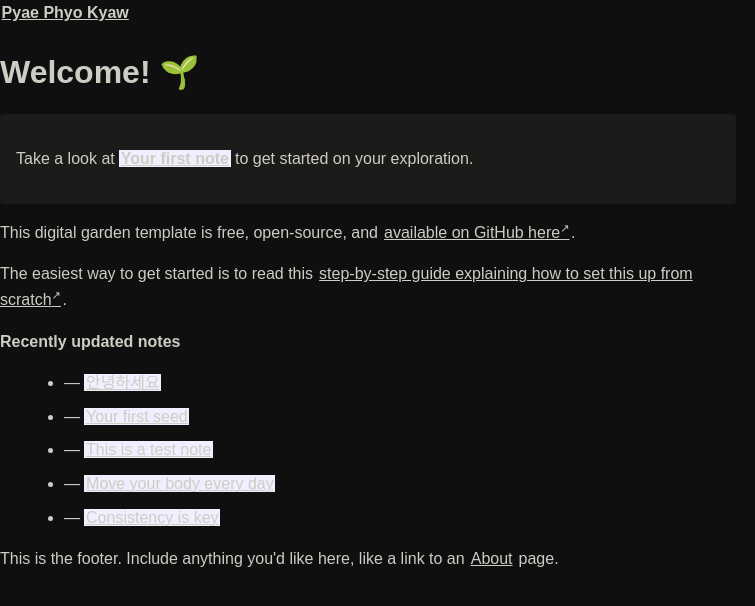
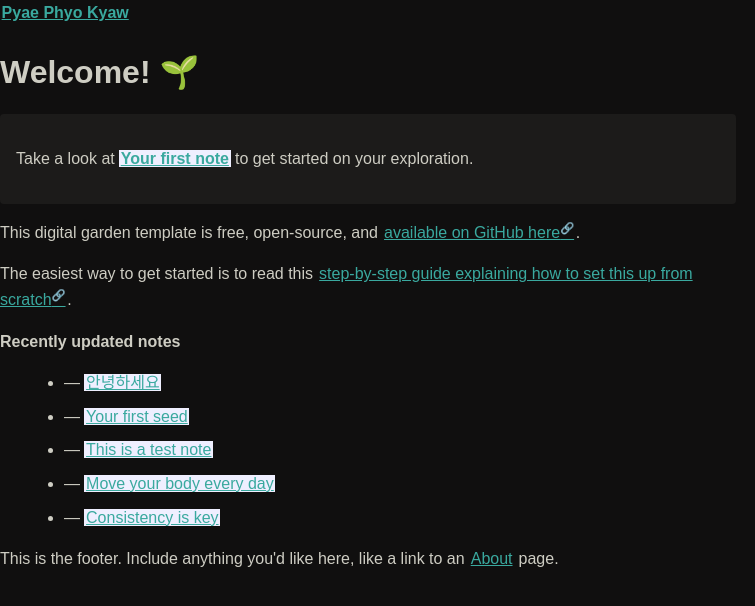
Before and after one commit to iampyaephyokyaw/jekyll-netlify, a Jekyll site: the page built from _pages/index.md, in a window 1280 px wide. Shown: the top 606 px of the page, without its empty margins (0-755 px from the left). Built offline with Jekyll 4.4.1, drawn with Linux system fonts in a browser that asks for light colours.

Commit message:
Update _style.scss

```diff
--- a/_sass/_style.scss
+++ b/_sass/_style.scss
@@ -86,18 +86,18 @@ hr {
 a {
     transition: background 300ms;
     padding: 0 0.1em;
-    background-color: transparent;
+    background-color: var(--flexoki-bg);
     text-decoration: underline; /* Add underline to all links */
-    color: var(--flexoki-tx);
+    color: var(--flexoki-cyan);
     &:hover {
-        color: var(--flexoki-cyan);
+        color: var(--flexoki-blue);
     }
     &:after {
         position: relative;
         top: -0.5em;
         font-size: 0.7em;
-        content: "↗";
-        color: var(--flexoki-tx);
+        content: "🔗";
+        color: var(--flexoki-cyan);
     }
     &.internal-link:after,
     &.footnote:after,
```
